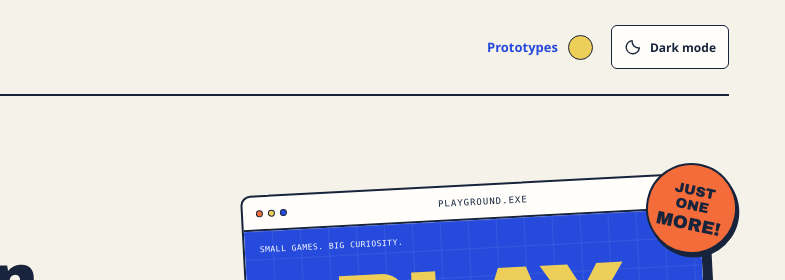
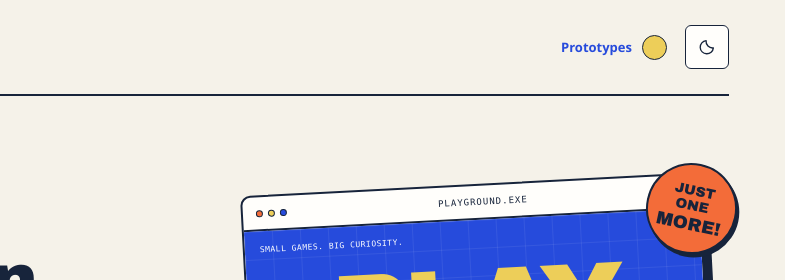
Before and after one commit to LongNoobb/PROTOTYPE_GAME_HTML5, a plain HTML site: page site/index.html in a window 1280 px wide. Shown: the top 280 px of the page, 495-1280 px from the left. Drawn offline with Linux system fonts and the light colour scheme.

Commit message:
Show only icon on homepage theme toggle

```diff
--- a/site/catalog.css
+++ b/site/catalog.css
@@ -57,7 +57,7 @@ a:focus-visible, button:focus-visible, .library:focus-visible { outline: 3px sol
 .navigation { display: flex; align-items: center; gap: 18px; font-size: 13px; font-weight: 650; }
 .navigation a { display: inline-flex; align-items: center; gap: 10px; min-height: 44px; }
 .navigation .current { color: var(--accent); }
-.theme-toggle { display: inline-flex; justify-content: center; align-items: center; gap: 8px; min-width: 44px; min-height: 44px; padding: 0 12px; border: 1px solid var(--outline); border-radius: 6px; background: var(--surface); color: var(--ink); cursor: pointer; font-size: 12px; font-weight: 650; }
+.theme-toggle { display: inline-flex; justify-content: center; align-items: center; width: 44px; height: 44px; padding: 0; border: 1px solid var(--outline); border-radius: 6px; background: var(--surface); color: var(--ink); cursor: pointer; }
 .theme-toggle[hidden] { display: none; }
 .theme-toggle:hover { color: var(--accent); border-color: var(--accent); }
 .theme-toggle[aria-pressed="true"] { border-color: var(--accent); }
@@ -189,8 +189,6 @@ h2 { display: flex; align-items: center; gap: 12px; margin: 0; font-size: 29px;
   .brand { font-size: 14px; gap: 9px; }
   .brand-mark { width: 30px; height: 30px; }
   .navigation { gap: 10px; font-size: 12px; }
-  .theme-toggle { padding: 0; }
-  .theme-toggle > span { display: none; }
   .nav-count { display: none; }
   .intro { gap: 35px; padding: 35px 0 39px; }
   .intro .eyebrow { gap: 10px; margin-bottom: 21px; font-size: 8px; letter-spacing: .8px; }
--- a/site/index.html
+++ b/site/index.html
@@ -24,7 +24,6 @@
         <button class="theme-toggle" type="button" aria-label="Dark mode" aria-pressed="false" title="Switch to dark mode" hidden>
           <svg class="theme-icon-moon" viewBox="0 0 24 24" fill="none" aria-hidden="true"><path d="M20.5 13.2A8.7 8.7 0 0 1 10.8 3.5a8.8 8.8 0 1 0 9.7 9.7Z" stroke="currentColor" stroke-width="1.8" stroke-linecap="round" stroke-linejoin="round"/></svg>
           <svg class="theme-icon-sun" viewBox="0 0 24 24" fill="none" aria-hidden="true"><circle cx="12" cy="12" r="4" stroke="currentColor" stroke-width="1.8"/><path d="M12 2v2m0 16v2M2 12h2m16 0h2M5 5l1.5 1.5m11 11L19 19M5 19l1.5-1.5m11-11L19 5" stroke="currentColor" stroke-width="1.8" stroke-linecap="round"/></svg>
-          <span>Dark mode</span>
         </button>
       </nav>
     </header>
```
Also changed, not shown: 1 other file.
